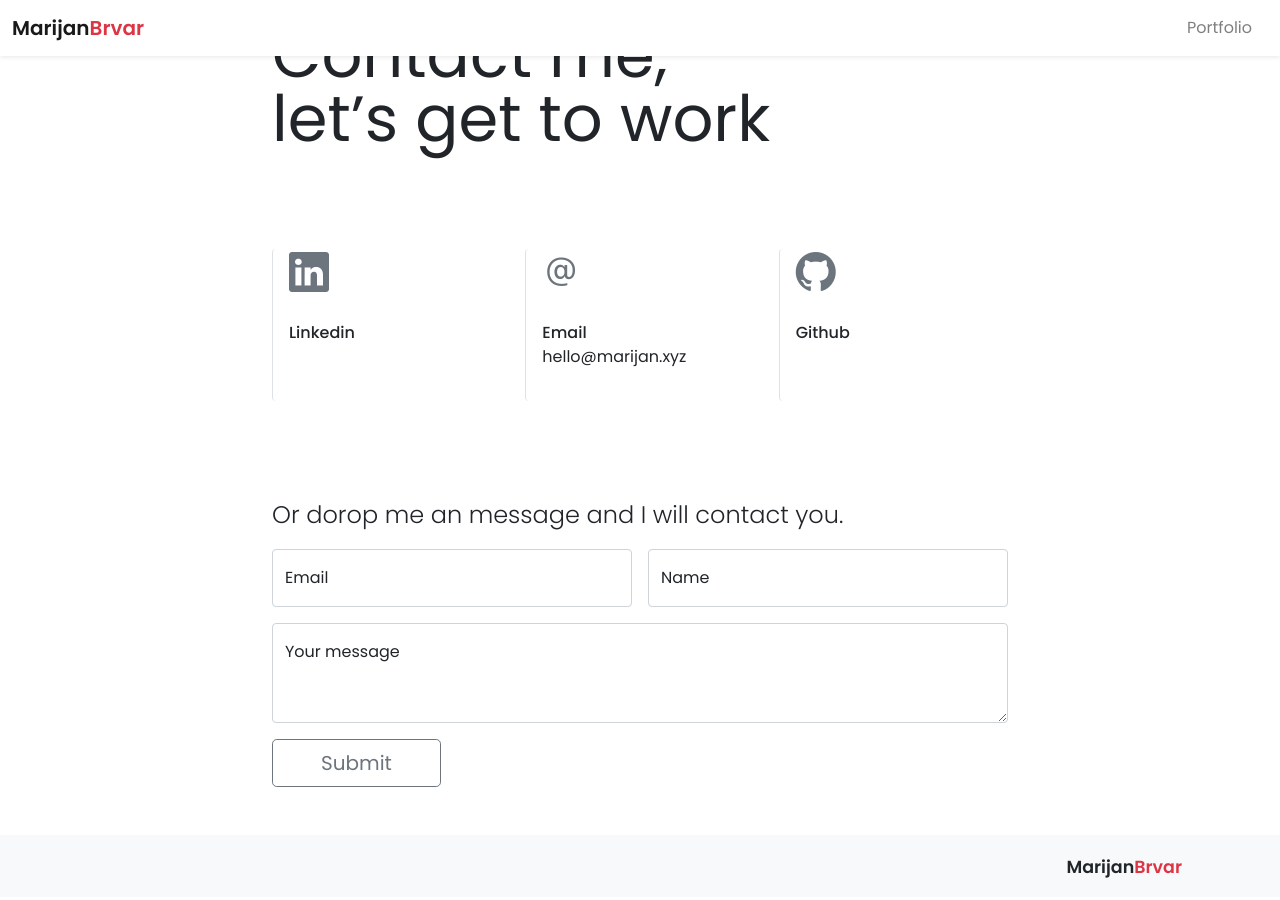
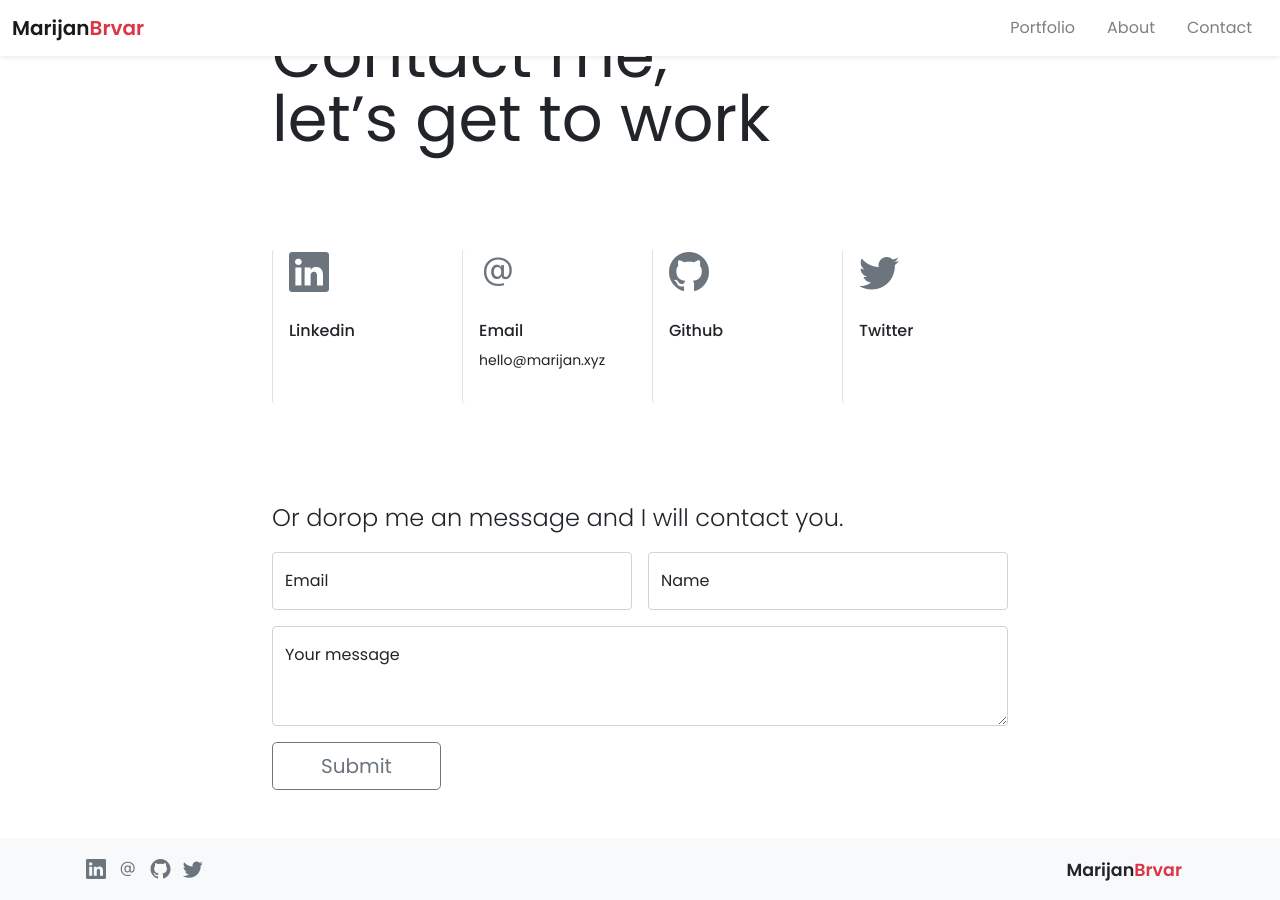
Before and after one commit to marijanbrvar/PersonalPortfolio, a Jekyll site: the page built from index.html, in a window 1280 px wide and 900 px high, scrolled down 2134 px. Built offline with Jekyll 4.4.1, drawn with Linux system fonts in a browser that asks for light colours; nearby versions of some CDN libraries.

Commit message:
Fix content and links

```diff
--- a/_data/contact.yml
+++ b/_data/contact.yml
@@ -8,3 +8,6 @@
 - name: Github
   link: https://github.com/marijanbrvar
   icon: bi-github
+- name: Twitter
+  link: https://twitter.com/brvar_marijan
+  icon: bi-twitter
--- a/_data/navbar.yml
+++ b/_data/navbar.yml
@@ -1,2 +1,6 @@
 - name: Portfolio
-  link: /works
+  link: /#portfolio
+- name: About
+  link: /#about
+- name: Contact
+  link: /#contact
--- a/_includes/contact.html
+++ b/_includes/contact.html
@@ -1,16 +1,18 @@
 <h6>Contact</h6>
 <h1 class="display-3 fw-normal lh-1">Contact me, <br> let’s get to work</h1>
 <div class="my-5 border border-white"></div>
-<div class="row row-cols-1 row-cols-md-3 g-4">
+<div class="row row-cols-2 row-cols-md-4">
 {% for item in site.data.contact %}
   <div class="col">
+    <a href="{{item.link}}" class="text-decoration-none link-dark" target="_blank">
     <div class="card border-0 border-start h-100">
       <h1><i class="bi {{item.icon}} text-muted ms-3"></i></h1>
       <div class="card-body">
-        <a href="{{item.link}}" class="h6 text-decoration-none link-dark">{{item.name }}</a>
-      <p>{{item.email}}</p>
+        <h6>{{item.name }}</h6>
+      <p><small>{{item.email}}</small></p>
       </div>
     </div>
+    </a>
   </div>
 {% endfor %}
 </div>
--- a/_includes/footer.html
+++ b/_includes/footer.html
@@ -1,6 +1,11 @@
 <footer class="footer mt-auto py-3 bg-light">
-  <div class="container text-end">
-    <a class="navbar-brand fw-bold link-dark" href="/"><small>Marijan<span class="text-danger fw-bold">Brvar</span> </small></a>
+  <div class="container d-flex justify-content-between">
+    <div>
+      {% for item in site.data.contact %}
+        <i class="fs-5 mx-1 text-muted bi {{item.icon}}"></i></h5>
+      {% endfor %}
+    </div>
+   <div> <a class="navbar-brand fw-bold link-dark" href="/"><small>Marijan<span class="text-danger fw-bold">Brvar</span> </small></a></div>
   </div>
 </footer>
 <script src="https://cdn.jsdelivr.net/npm/bootstrap@5.0.0-beta3/dist/js/bootstrap.bundle.min.js" integrity="sha384-JEW9xMcG8R+pH31jmWH6WWP0WintQrMb4s7ZOdauHnUtxwoG2vI5DkLtS3qm9Ekf" crossorigin="anonymous"></script>
--- a/index.html
+++ b/index.html
@@ -8,11 +8,11 @@ title: Home page
   <h1 class="display-3 fw-normal lh-1 mb-4 ">my portfolio</h4>
   <p class="text-secondary">I'm a full-stack web developer with many years of business experience, entrepreneur, and some art & design background. After all these years, I fell in love with programming. Oops.</p>
 </div>
-<div class="my-5 border border-white"></div>
+<div class="my-5 border border-white" id="portfolio"></div>
 {% include works_grid.html %}
-<div class="my-5 border border-white"></div>
+<div class="my-5 border border-white" id="tools"></div>
 {% include tools.html %}
-<div class="my-5 border border-white"></div>
+<div class="my-5 border border-white" id="about"></div>
 {% include about.html %}
-<div class="my-5 border border-white"></div>
+<div class="my-5 border border-white" id="contact"></div>
 {% include contact.html %}
```
Also changed, not shown: 5 other files.
